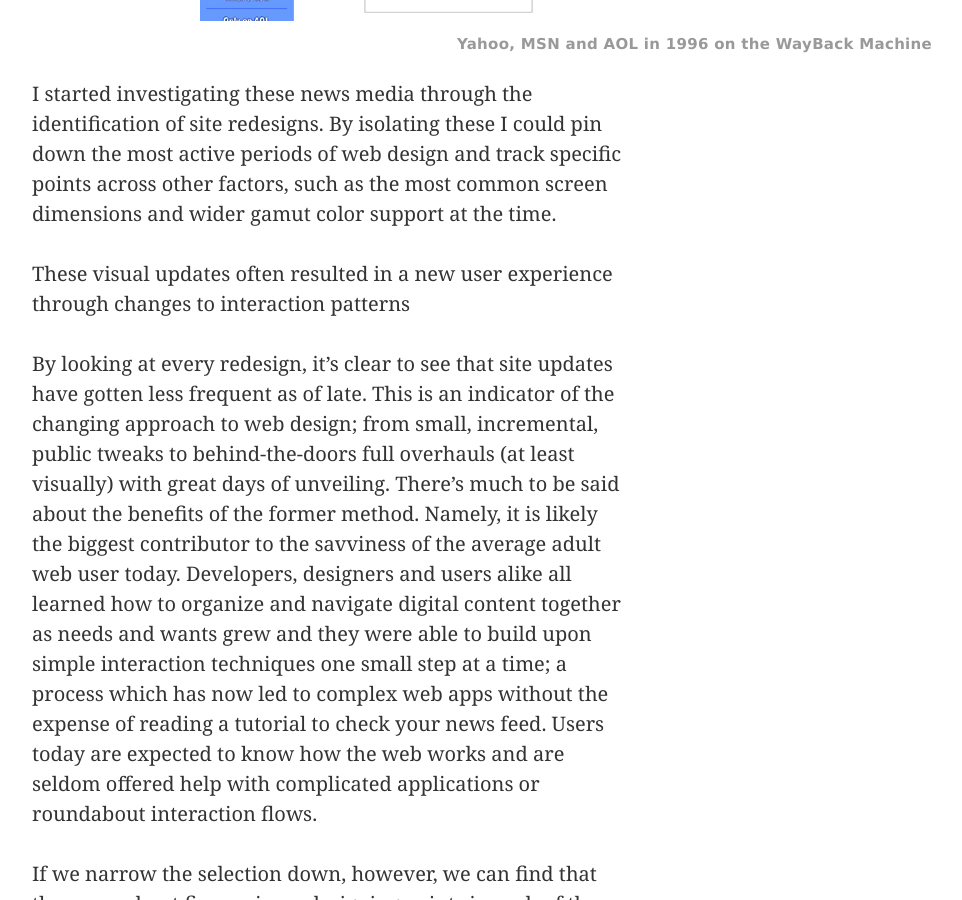
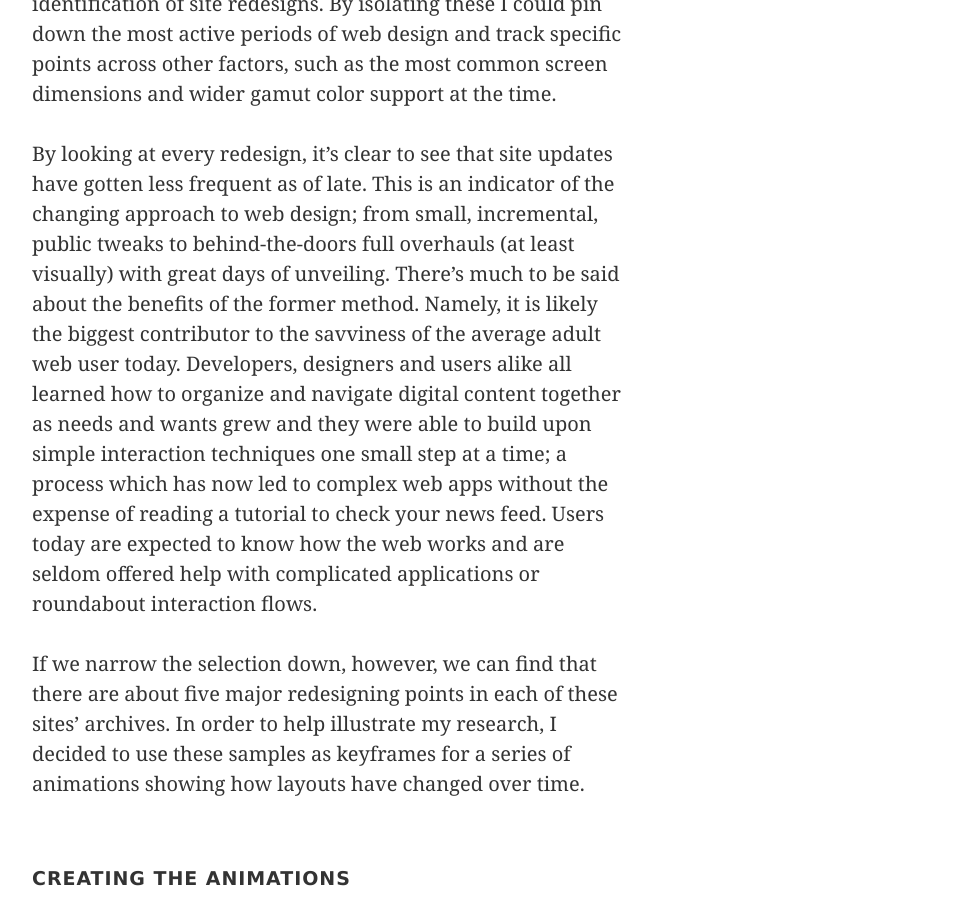
Before and after one commit to taylor-edwards/layout-patterns, a Jekyll site: the page built from process.md, in a window 1280 px wide and 900 px high, scrolled down 3583 px. Shown: the whole window, without its empty margins (158-1120 px from the left). Built offline with Jekyll 4.4.1, drawn with Linux system fonts in a browser that asks for light colours; some of the changed text lies outside the part shown.

Commit message:
Processes copy cleanup

```diff
--- a/process.md
+++ b/process.md
@@ -27,8 +25,6 @@ These films are intriguing. They are representative of so many things: of screen
 
 In order to see these sites’ layouts in a broader, brighter light I needed to simplify the image sequences. Referencing low fidelity wireframes, I outlined several screenshots with simple shapes and lines to test readability. Going from the minimum up, I took note that block-level shapes weren’t descriptive enough to determine the functionality of a site, but adding too many elements that represented more ornamentation than content brought me back to the previous issue of density. I ultimately decided to fill in all advertising spaces, large images and certain interactable elements with solid colors and to only show lines representing text as headlines, navigation, or similarly emphasized content.
 
-Exploring fidelity through reductive illustrations
-
 Now that I had a consistent method to discern structural basics from finished products I could start looking more deeply into specific samples. I drew upon my stop-motion films to look for sites across a theme and with large and generally usable archives. It was important that the sites I chose be similar to each other so that I would later be able to make cross-sectional examinations and determine trends reliably.
 
 I found three sites each with close to twenty years’ worth of archives in the WayBack Machine and all in the same field. It is also noteworthy that AOL, MSN and Yahoo have been heavily invested in over that period of time, ensuring that each update to the site would have been an honest attempt at driving usability and ultimately revenue. The final driving point to choose these three was their prominence in web history.
@@ -41,8 +37,6 @@ AOL is well known for its past as an internet service provider as well as its no
 </figure>
 
 I started investigating these news media through the identification of site redesigns. By isolating these I could pin down the most active periods of web design and track specific points across other factors, such as the most common screen dimensions and wider gamut color support at the time.
-
-These visual updates often resulted in a new user experience through changes to interaction patterns
 
 By looking at every redesign, it’s clear to see that site updates have gotten less frequent as of late. This is an indicator of the changing approach to web design; from small, incremental, public tweaks to behind-the-doors full overhauls (at least visually) with great days of unveiling. There’s much to be said about the benefits of the former method. Namely, it is likely the biggest contributor to the savviness of the average adult web user today. Developers, designers and users alike all learned how to organize and navigate digital content together as needs and wants grew and they were able to build upon simple interaction techniques one small step at a time; a process which has now led to complex web apps without the expense of reading a tutorial to check your news feed. Users today are expected to know how the web works and are seldom offered help with complicated applications or roundabout interaction flows.
 
```
Also changed, not shown: other parts of process.md (+0 -2 lines).
